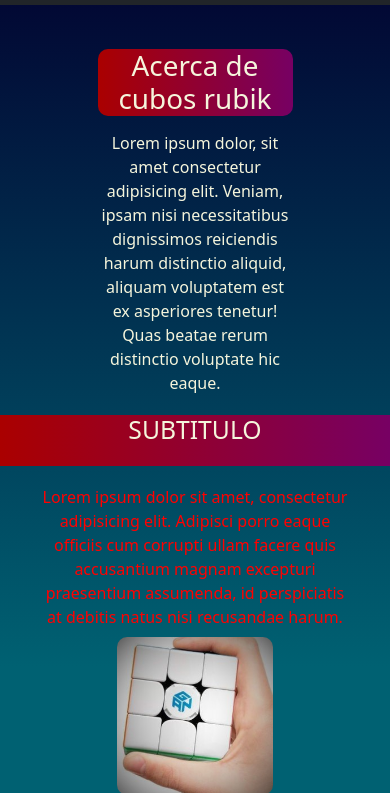
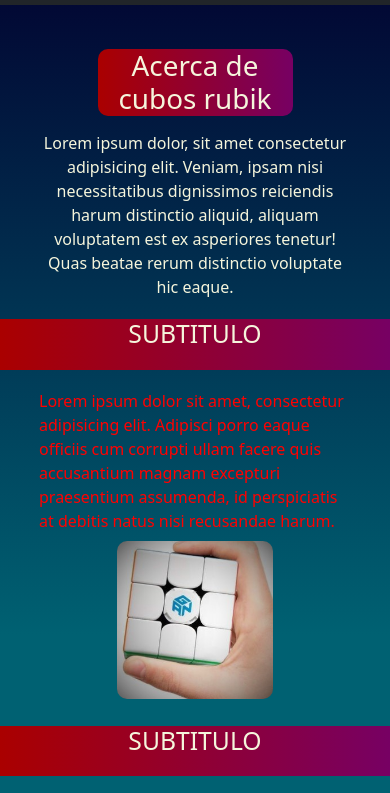
Before and after one commit to Feli1516/PF-Palacios, a website: page paginas/info.html in a window 390 px wide. Shown: the part 51-844 px from the top of the page. Drawn offline with nearby package versions, Linux system fonts and the light colour scheme.

Commit message:
corrijo algunos detalles

```diff
--- a/scss/pages/info.scss
+++ b/scss/pages/info.scss
@@ -9,9 +9,13 @@
     .p-info{
         color:map-get($map:$colores, $key:color-text);
         position: relative;
-        left: 25%;
         width: 50%;
         text-align: center;
+        margin: 0% 25%;
+        @include mediaquery-mobile(){
+            width: 80%;
+            margin: 0% 10%;
+        }
     }
     h2{
         color:map-get($map:$colores, $key:color-text);
@@ -32,7 +36,6 @@
             @include mediaquery-mobile(){
                 width: 80%;
                 margin: 0% 10%;
-                text-align: center;
             }
         }
         img{
--- a/scss/pages/tutoriales.scss
+++ b/scss/pages/tutoriales.scss
@@ -26,9 +26,13 @@
                     background-image: map-get($map:$colores, $key:terciario);
                     width: 60%;
                     height: 40px;
+                    padding: 0% 20%;
                     color:map-get($map:$colores, $key:color-text);
                     @include flexbox(none, none, center, center);
                     border-radius: 25% 75% 21% 79% / 64% 47% 53% 36%;
+                    @include mediaquery-mobile(){
+                        padding: 0% 70%;
+                    }
                 }
             }
             iframe{
```
Also changed, not shown: css/app.css, 1 other file.
